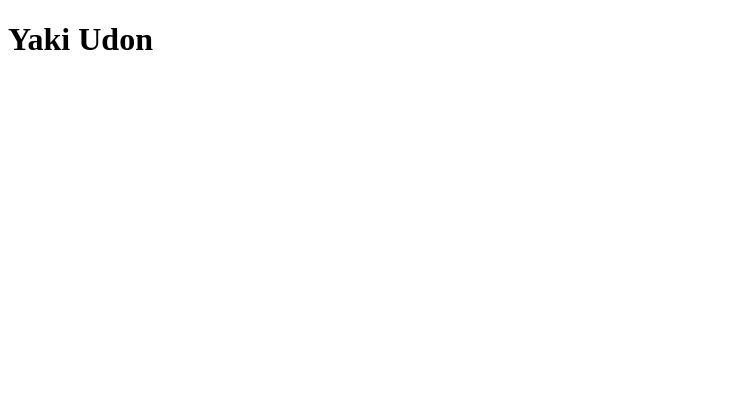
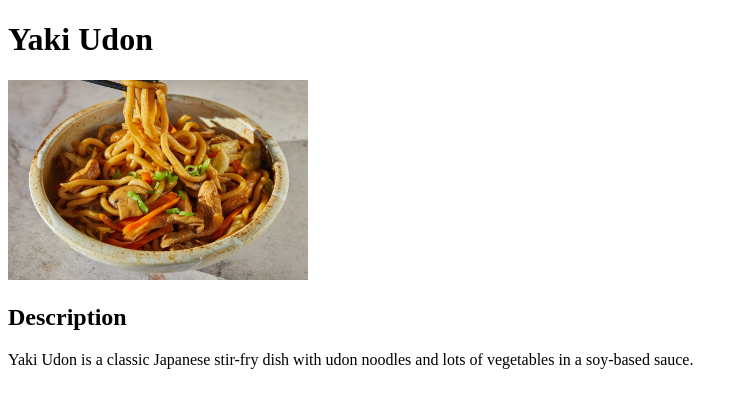
Before and after one commit to nakakuro/odin-recipes, a plain HTML site: page recipes/yaki_udon.html in a window 1280 px wide. Shown: the whole page, without its empty margins (0-748 px from the left). Drawn offline with Linux system fonts and the light colour scheme.

Commit message:
Yaki Udon Recipe Description
- added the image of Yaki Udon
-added the description
- added the ingredients in a list form

```diff
--- a/recipes/yaki_udon.html
+++ b/recipes/yaki_udon.html
@@ -7,5 +7,9 @@
 </head>
 <body>
     <h1>Yaki Udon</h1>
+    <img src="/pictures/Yaki Udon.jpg" alt="A picture of Yaki Udon." width="300" height="200">
+
+    <h2>Description</h2>
+    <p>Yaki Udon is a classic Japanese stir-fry dish with udon noodles and lots of vegetables in a soy-based sauce.</p>
 </body>
 </html>
```
